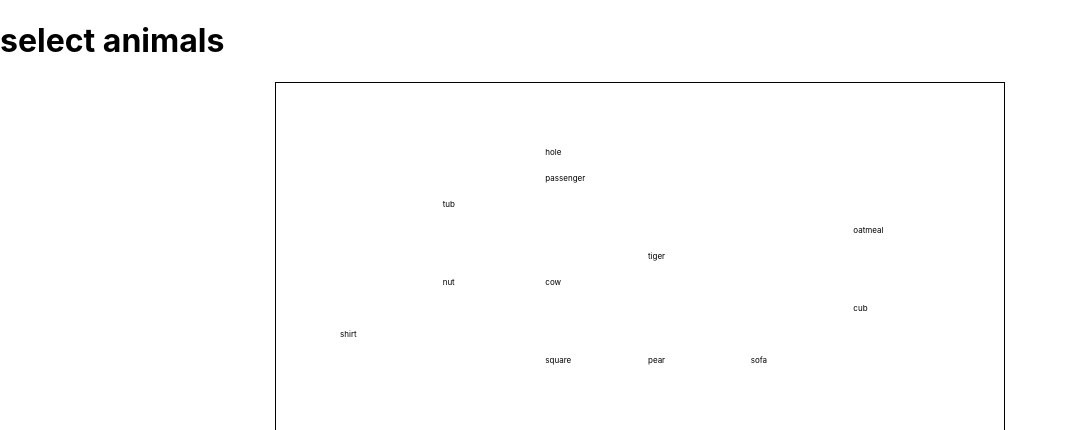
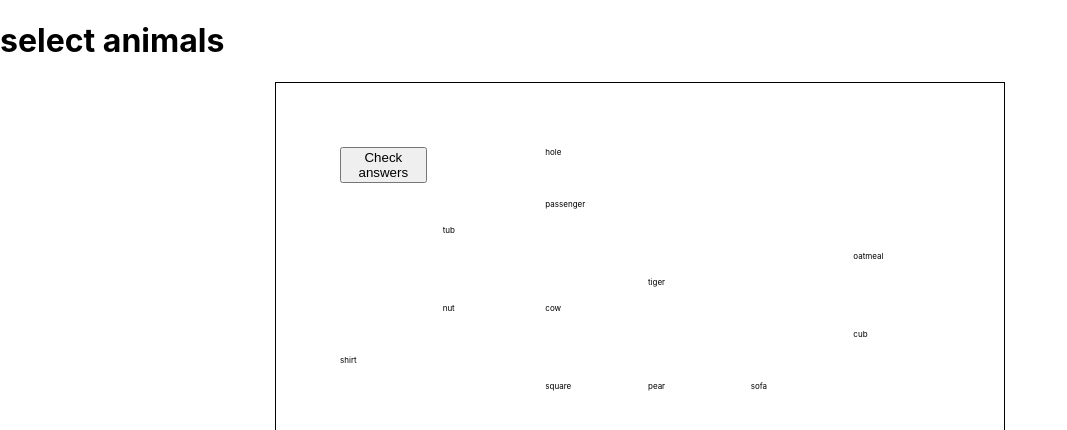
Before and after one commit to macmro7/wordcloud-game, a React (Create React App) app: page / in a window 1280 px wide. Shown: the top 430 px of the page, without its empty margins (0-1067 px from the left). Built offline with nearby package versions, Linux system fonts and the light colour scheme.

Commit message:
calculate the score

```diff
--- a/src/Components/Board.jsx
+++ b/src/Components/Board.jsx
@@ -4,6 +4,9 @@ import Word from './Word'
 function Board(props) {
     const { all_words, good_words, positions } = props
     const [ selectedWords, setSelectedWords ] = useState([])
+    const [ isActive, setIsActive ] = useState([])
+    const [ answers, setAnswers ] = useState([])
+    const [ score, setScore ] = useState([])
 
     function handleClick(i) {
         let newWord = all_words[i]
@@ -21,10 +24,51 @@ function Board(props) {
         }
     }
 
-    console.log(selectedWords)
+    function checkAnswers() {
+        let correct = []
+        let incorrect = []
+        selectedWords.forEach(word => {     // check whether the selected word is correct or incorrect
+            if(good_words.includes(word)) {
+                correct.push(word)
+            }
+            else {
+                incorrect.push(word)
+            }
+        })
+
+        let checked = []
+        all_words.forEach(word => {     // combine answers into one array
+            if(correct.includes(word)) {
+                checked.push('correct')
+            }
+            else if(incorrect.includes(word)) {
+                checked.push('incorrect')
+            }
+            else {
+                checked.push(null)
+            }
+        })
+
+        let missed = []
+        all_words.forEach((word, index) => {    // find missed words
+            if(good_words.includes(word) && checked[index] == null)
+                missed.push(word)
+        })
+
+        setAnswers(checked)
+        console.log(missed)
+        console.log(correct.length, incorrect.length, missed.length)
+        calculateScore(correct.length, incorrect.length, missed.length)
+    }
+
+    function calculateScore(correct, incorrect, missed) {
+        let scoreInit = correct * 2 - (incorrect + missed)
+
+        setScore(scoreInit)
+    }
 
     return (
-        <div className="board">
+        <ul className="board">
             {all_words.map((word, index) =>
                 <li
                     key={ word }
@@ -32,13 +76,16 @@ function Board(props) {
                 >
                     <Word
                         word={ word }
-                        positionX={ positions[index].slice(0, 1) }
-                        positionY={ positions[index].slice(1, 2)}
                         onClick={() => handleClick(index) }
+                        isSelected={ selectedWords.includes(word) ? true : false }
+                        // isCorrect={ correct.includes(word) ? true : false }
+                        // isIncorrect={ correct.includes(word) ? true : false }
+                        isCorrect={ answers[index] }
                     />
                 </li>
             )}
-        </div>
+            <button onClick={ checkAnswers }>Check answers</button>
+        </ul>
     )
 }
 
--- a/src/Components/Word.jsx
+++ b/src/Components/Word.jsx
@@ -1,9 +1,9 @@
 function Word(props) {
-    const { word, positionX, positionY, onClick } = props
+    const { word, onClick, isSelected, isCorrect } = props
 
     return (
         <span // button?
-            style={{gridColumn: positionX, gridRow: positionY}}
+            className={ isSelected ? `selected ${isCorrect}` : 'non-selected'}
             onClick={ onClick }
         >
             { word }
```
